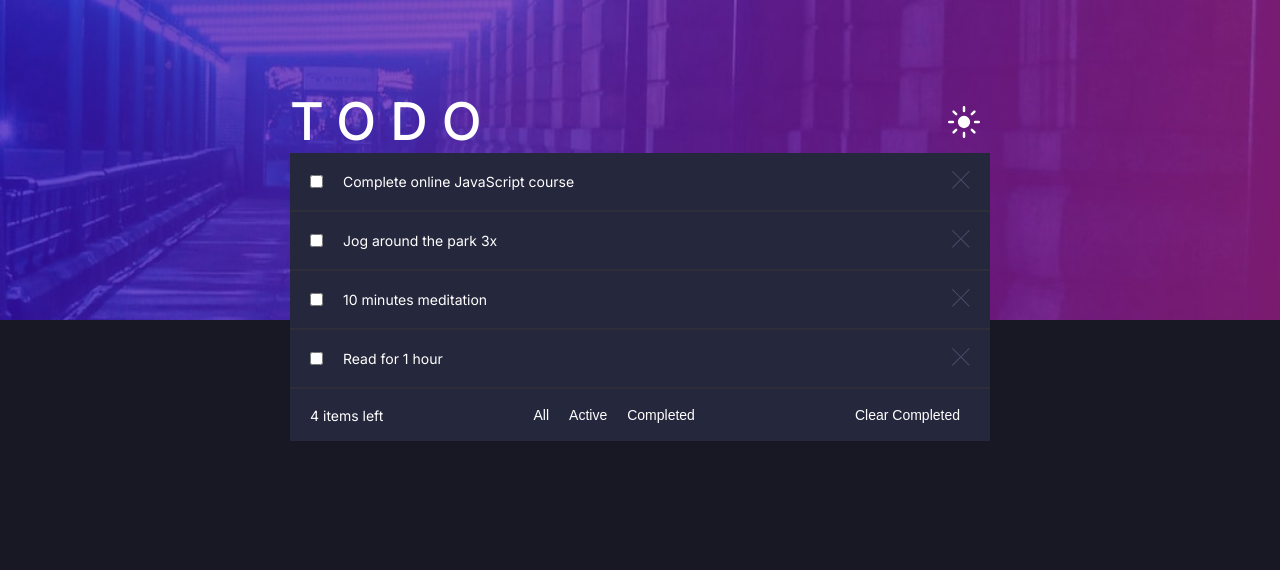
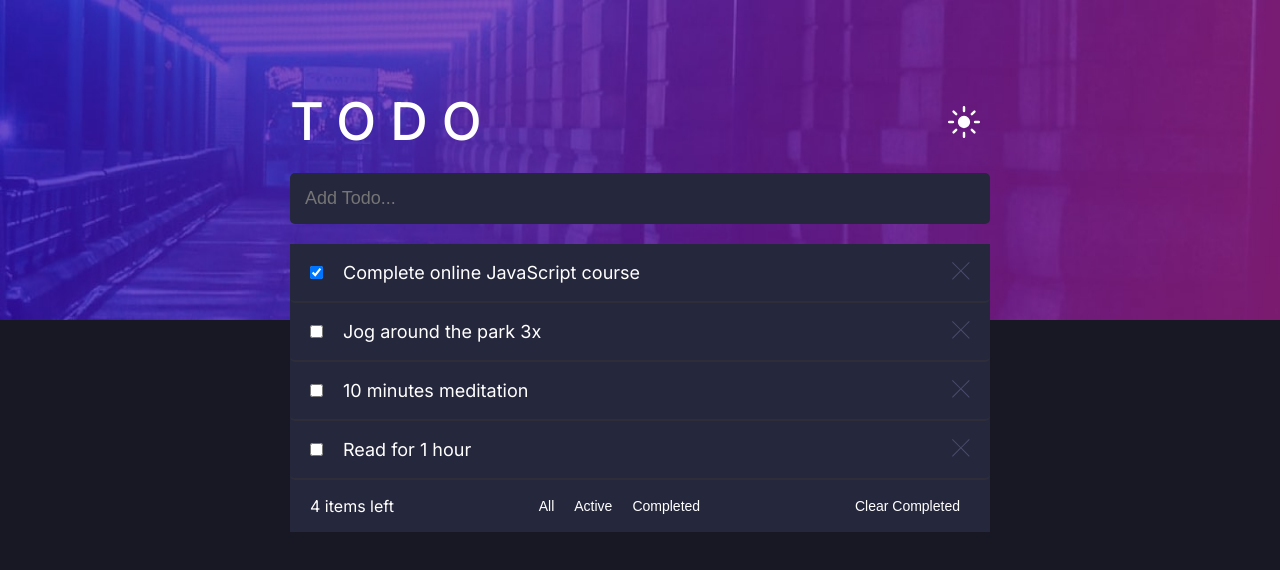
Before and after one commit to lpbrancher/nextjs-todo-app, a Next.js app: page / in a window 1280 px wide. Shown: the top 570 px of the page. Built offline with nearby package versions, Linux system fonts and the light colour scheme.

Commit message:
filters, change style btn

```diff
--- a/components/List.tsx
+++ b/components/List.tsx
@@ -1,15 +1,23 @@
 import Todo from "./Todo";
-import ListFooter from "./ListFooter";
 
 export default function List(props: any){
+
     return (
         <div className="todo_list">
             {props.data.map(function(todo:any){
                 return (
-                    <Todo key={todo.id} text={todo.text}/>
+                    <Todo key={todo.id} done={todo.done} text={todo.text}/>
                 )
             })}
-            <ListFooter total_todos={props.data} />
+            <div className="list_footer">
+            <p>{props.data.length} items left</p>
+            <div className="actions">
+                <button onClick={props.filterAll}>All</button>
+                <button onClick={props.filterActive}>Active</button>
+                <button onClick={props.filterCompleted}>Completed</button>
+            </div>
+            <button className="clear_completed">Clear Completed</button>
+        </div>
         </div>
     )
 }
--- a/components/ListFooter.tsx
+++ /dev/null
@@ -1,13 +0,0 @@
-export default function ListFooter(props:any) {
-    return (
-        <div className="list_footer">
-            <p>{props.total_todos.length} items left</p>
-            <div className="actions">
-                <button>All</button>
-                <button>Active</button>
-                <button>Completed</button>
-            </div>
-            <button className="clear_completed">Clear Completed</button>
-        </div>
-    )
-}
--- a/components/Todo.tsx
+++ b/components/Todo.tsx
@@ -1,12 +1,15 @@
-export default function Todo(props: any){
+export default function Todo(props: any) {
     return (
         <li>
             <div className="item_content">
-                <input type="checkbox" name="" id="" />
+                {props.done == true ?
+                    <input defaultChecked type="checkbox" name="" id="" /> : <input type="checkbox" name="" id="" />
+                }
+
                 <p>{props.text}</p>
             </div>
             <button className="delete_btn">
-                <svg xmlns="http://www.w3.org/2000/svg" width="18" height="18"><path fill="#494C6B" fillRule="evenodd" d="M16.97 0l.708.707L9.546 8.84l8.132 8.132-.707.707-8.132-8.132-8.132 8.132L0 16.97l8.132-8.132L0 .707.707 0 8.84 8.132 16.971 0z"/></svg>
+                <svg xmlns="http://www.w3.org/2000/svg" width="18" height="18"><path fill="#494C6B" fillRule="evenodd" d="M16.97 0l.708.707L9.546 8.84l8.132 8.132-.707.707-8.132-8.132-8.132 8.132L0 16.97l8.132-8.132L0 .707.707 0 8.84 8.132 16.971 0z" /></svg>
             </button>
         </li>
     )
--- /dev/null
+++ b/components/TodoInput.tsx
@@ -0,0 +1,24 @@
+import { useState } from "react"
+
+export default function TodoInput({onSubmit}: {onSubmit: any}){
+    const [text, setText] = useState('');
+
+  const handleSubmit = (e: any) => {
+    e.preventDefault();
+    if (!text) return;
+    onSubmit(text);
+    setText('');
+  };
+
+    return (
+        <form onSubmit={handleSubmit}>
+      <input
+      className="todo_input"
+        type="text"
+        value={text}
+        onChange={(e) => setText(e.target.value)}
+        placeholder="Add Todo..."
+      />
+    </form>
+    )
+}
--- a/pages/index.tsx
+++ b/pages/index.tsx
@@ -1,14 +1,15 @@
 import { useState, useEffect } from 'react'
 import Head from 'next/head'
-import Image from 'next/image'
 import { Inter } from 'next/font/google'
 import styles from '@/styles/Home.module.css'
 import List from '@/components/List'
+import TodoInput from '@/components/TodoInput'
 
 const inter = Inter({ subsets: ['latin'] })
 
 export default function Home() {
-  const [data, setData]=useState([])
+  const [data, setData] = useState<any[]>([])
+  const [filteredData, setFilteredData] = useState<any[]>([])
   const getData = () => {
     fetch('default_list.json',
       {
@@ -17,17 +18,53 @@ export default function Home() {
           'Accept': 'application/json'
         }
       }
-    ).then(function(response){
+    ).then(function (response) {
       return response.json()
-    }).then(function(myJson){
-      console.log(myJson);
+    }).then(function (myJson) {
+      // console.log(myJson);
       setData(myJson);
+      setFilteredData(myJson)
     })
   }
-  useEffect(()=>{
+  useEffect(() => {
     getData()
-  },[])
+  }, [])
 
+  const addTodo = (newItem: any) => {
+    // setData([...data, { id: data.length + 1, text }]);
+    setFilteredData((prevData) => {
+      return [{ id: filteredData.length + 1, text: newItem }, ...prevData]
+    })
+  };
+
+  const filterAll = () => {
+    setFilteredData(data)
+  }
+  const filterActive = () => {
+    let activeArray = []
+    for (let i = 0; i < data.length; i++) {
+      if (data[i].done == false) {
+        activeArray.push(data[i])
+      }
+    }
+    console.log(activeArray)
+    setFilteredData(activeArray)
+  }
+  const filterCompleted = () => {
+    let completedArray = []
+    for (let i = 0; i < data.length; i++) {
+      if (data[i].done == true) {
+        completedArray.push(data[i])
+      }
+    }
+    console.log(completedArray)
+    setFilteredData(completedArray)
+  }
+  const changeStyle = () => {
+    let main = document.querySelector('main')
+    main?.classList.contains('light') ? main?.classList.remove('light') : main?.classList.add('light')
+
+  }
   return (
     <>
       <Head>
@@ -40,10 +77,11 @@ export default function Home() {
         <div className="container">
           <header className='header'>
             <h1>TODO</h1>
-            <button className="change_style">
+            <button onClick={changeStyle} className="change_style">
             </button>
           </header>
-          <List data={data}/>
+          <TodoInput onSubmit={addTodo} />
+          <List filterAll={filterAll} filterActive={filterActive} filterCompleted={filterCompleted} data={filteredData} />
         </div>
       </main>
     </>
--- a/styles/globals.css
+++ b/styles/globals.css
@@ -10,6 +10,7 @@
   box-sizing: border-box;
   padding: 0;
   margin: 0;
+  transition-duration: .3s;
 }
 
 html,
@@ -29,6 +30,10 @@ main {
   padding-top: 90px;
   align-items: center;
   color: white;
+}
+main.light {
+  background-color: white;
+  background-image: url('../public/bg-desktop-light.jpg');
 }
 .container {
   max-width: 700px;
@@ -60,9 +65,9 @@ button {
   margin: 10px;
   font-size: 14px;
 }
-
-p {
-  font-size: 14px;
+button:hover {
+  text-decoration: underline;
+  cursor: pointer;
 }
 
 li {
@@ -78,6 +83,7 @@ li {
 
 .item_content input {
   margin-right: 20px;
+  cursor: pointer;
 }
 .delete_btn {
   margin-right: 0;
@@ -92,7 +98,19 @@ li {
 .todo_list {
   background-color: #25273c;
 }
+
+.todo_input, .todo_list li {
+  background-color: #25273c;
+  width: 100%;
+  border: none;
+  color: white;
+  font-size: 18px;
+  margin: 20px auto;
+  padding: 15px;
+  border-radius: 5px;
+}
 .todo_list li {
+  margin: 0;
   border-bottom: 2px solid rgba(55, 55, 55, .5);
   padding: 8px 20px;
 }
```
